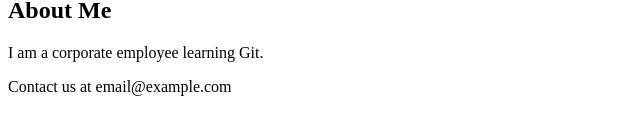
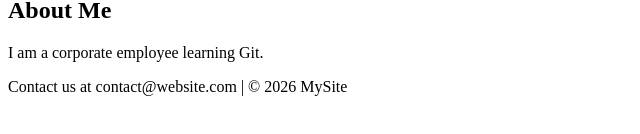
Before and after one commit to NishanthiRamarajan/project-html, a plain HTML site: page index.html in a window 1280 px wide. Shown: the part 206-340 px from the top of the page, without its empty margins (0-640 px from the left). Drawn offline with Linux system fonts and the light colour scheme.

Commit message:
Resolved conflict

```diff
--- a/index.html
+++ b/index.html
@@ -13,5 +13,5 @@
     <p>I am a corporate employee learning Git.</p>
   </section>
 </body>
-<footer>Contact us at email@example.com</footer>
+  <footer>Contact us at contact@website.com | © 2026 MySite</footer>
 </html>
```
